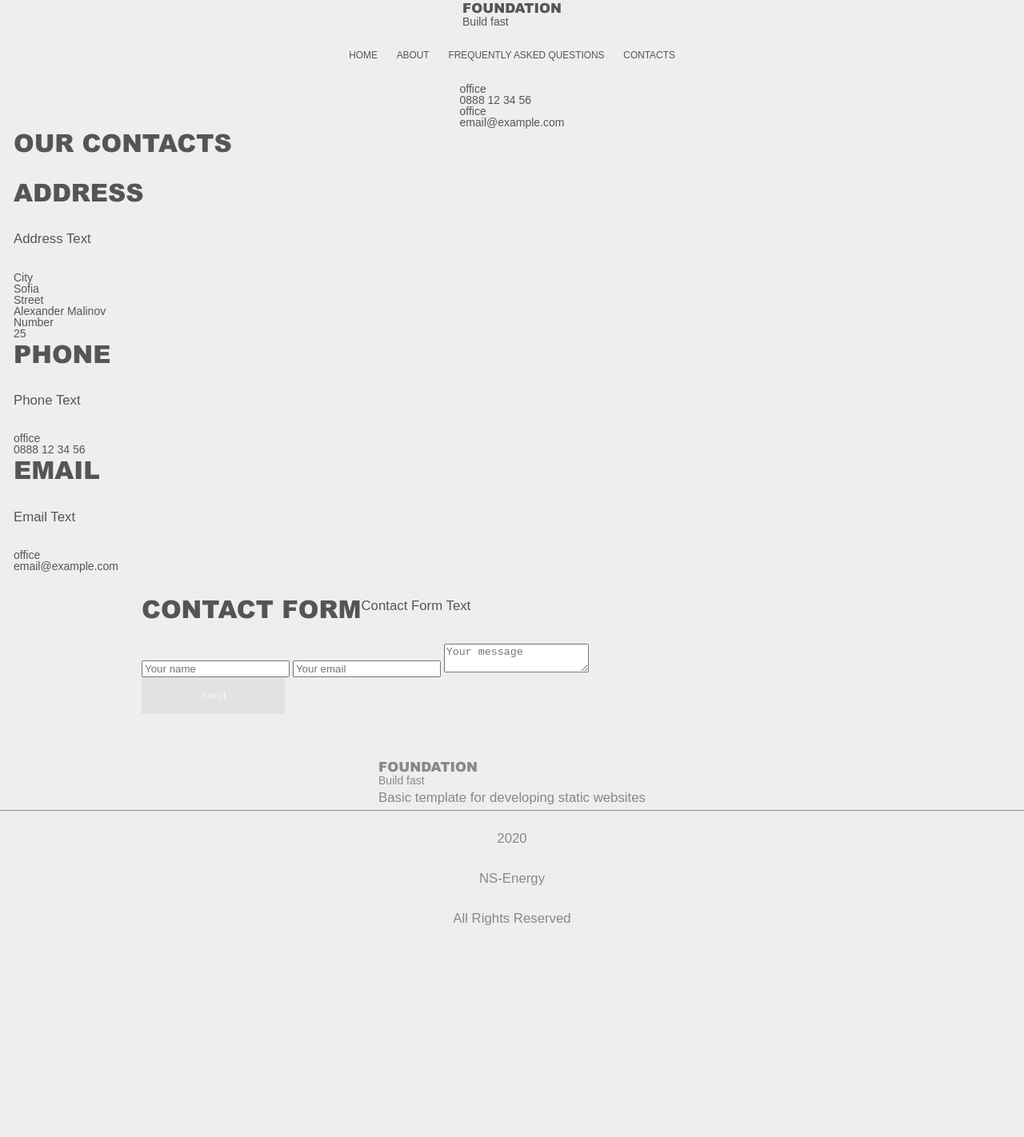
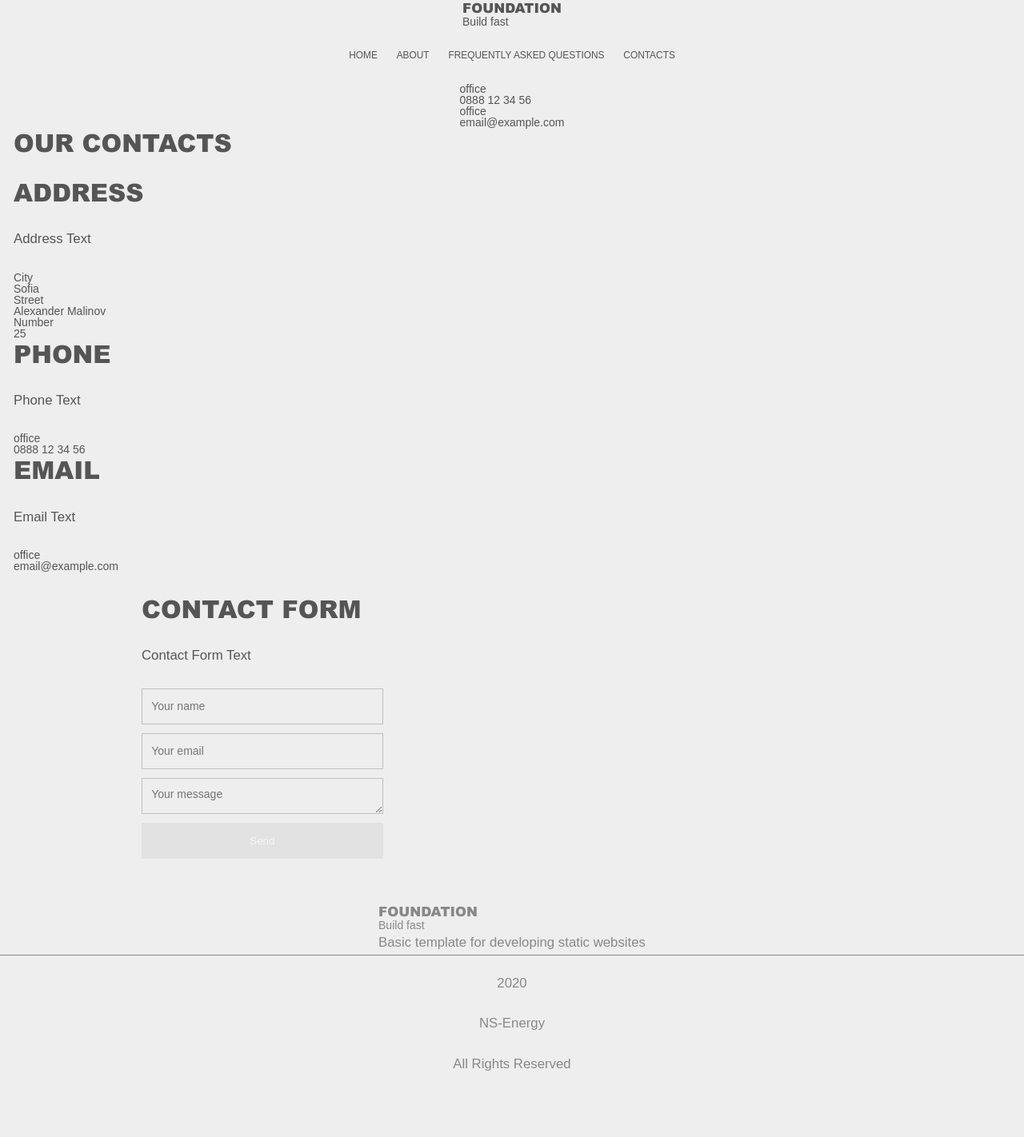
Before and after one commit to h5avlov/ns-energy.com, a Jekyll site: the page built from contacts.html, in a window 1280 px wide. Shown: the whole page at 80% size. Built offline with Jekyll 4.4.1, drawn with Linux system fonts in a browser that asks for light colours; before the commit the page ends 1240 px from its top, so only the background shows below that.

Commit message:
Send message form styles changed

```diff
--- a/_includes/form.html
+++ b/_includes/form.html
@@ -5,12 +5,13 @@
 <form method= "POST" action= "">
 	{% for field in fields %}
 		{% capture props %}
+			class= "field"
 			name= "{{ field.name }}"
 			required= "{{ field.required }}"
 			placeholder= "{{ field.value }}"
 		{% endcapture %}
 
-		<label for= "{{ field.name }}">
+		<label class= "label" for= "{{ field.name }}">
 			{% case field.element %}
 				{% when "input" %}
 					<input {{ props }} type= "{{ field.type }}" />
--- a/assets/css/send-message.css
+++ b/assets/css/send-message.css
@@ -16,13 +16,8 @@
 	Layout
 ----------------------------------------------------------------- */
 
-.write-us {
-	box-sizing: border-box;
-}
-
-
 .send-message {
-	display: flex; flex-direction: row; flex-wrap: wrap;
+	display: flex; flex-direction: column; flex-wrap: wrap;
 	max-width: var( --max-content-width ); margin-left: auto; margin-right: auto;
 	position: relative;
 }
@@ -33,7 +28,7 @@
 
 .send-message .label,
 .send-message .submit-button {
-	width: var( --field-width ); height: 3.25rem;
+	width: var( --field-width ); height: var( --field-height );
 }
 
 .send-message .label {
```
